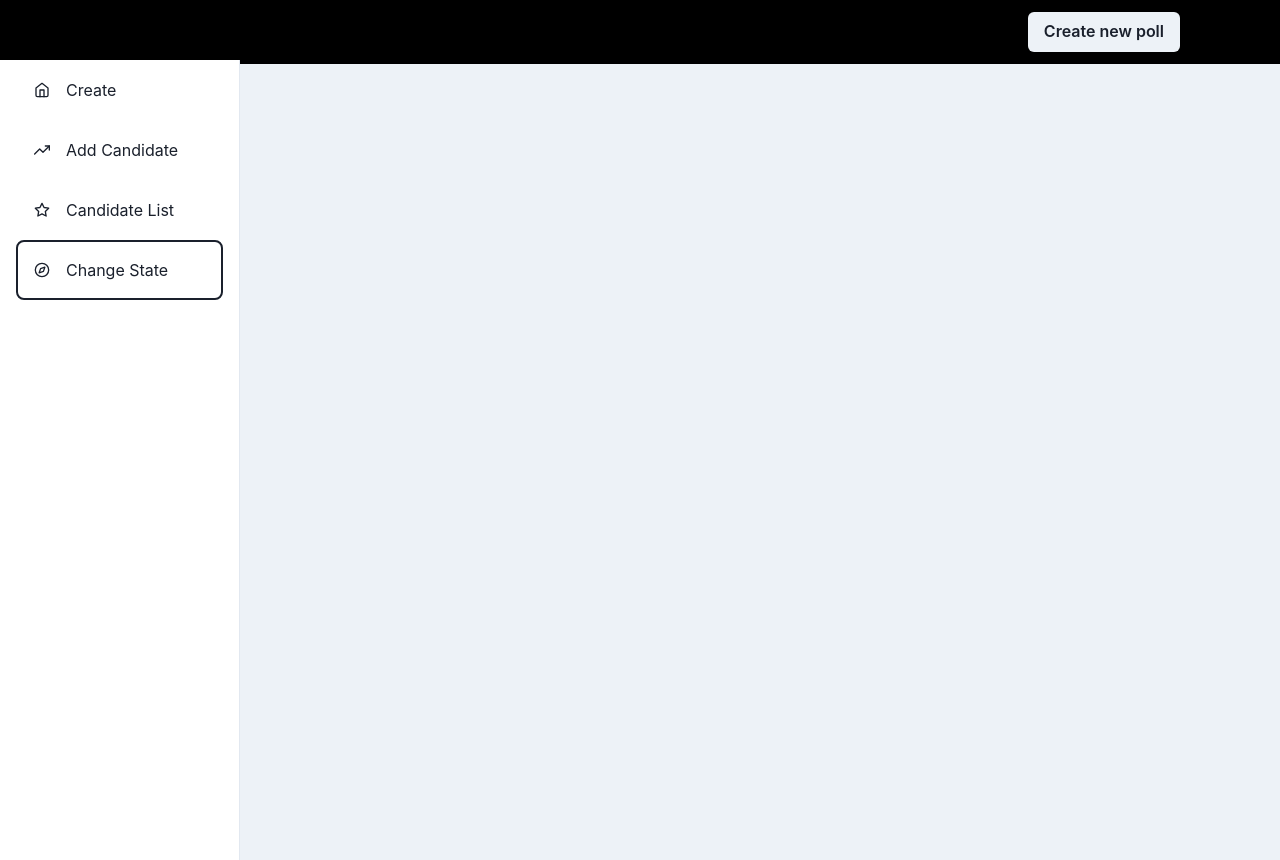
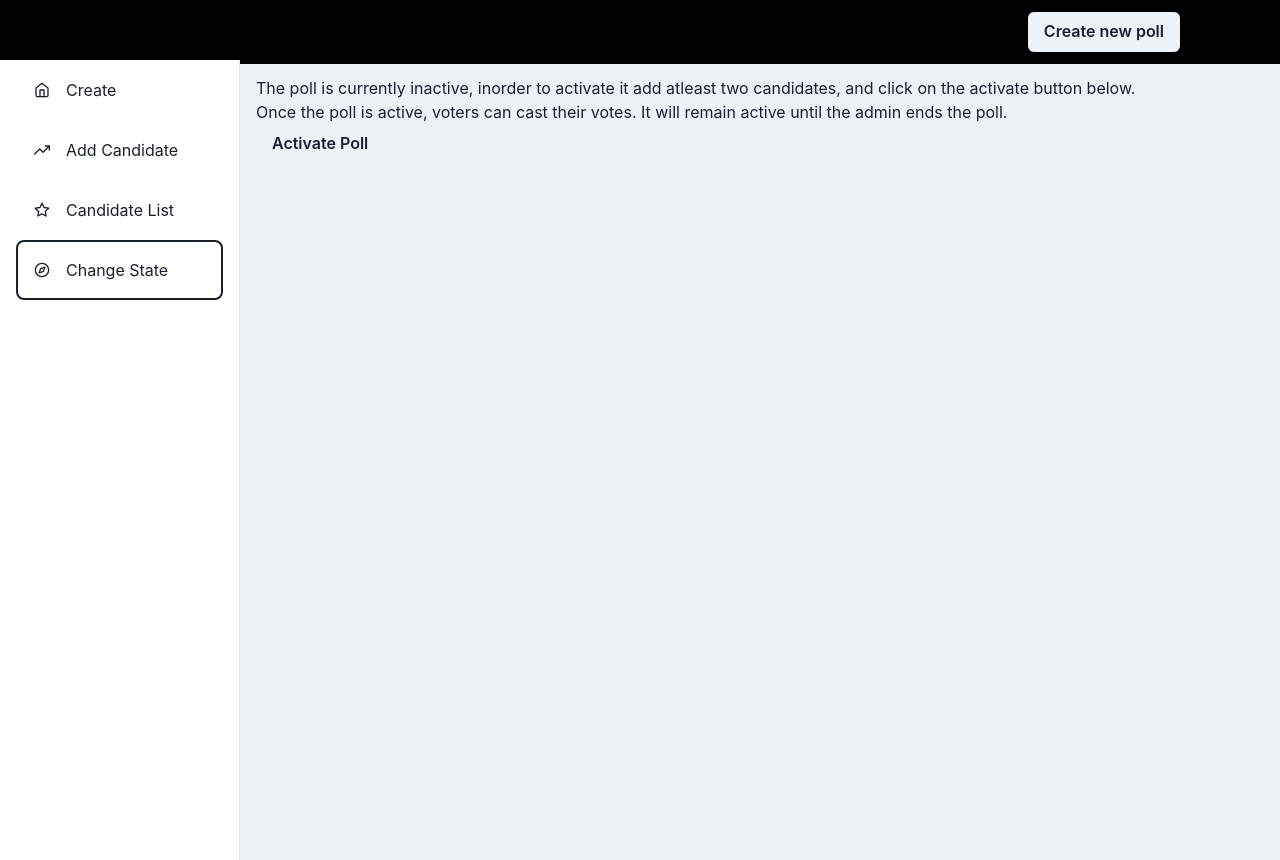
Before and after one commit to Triden47/e-voting, a Next.js app in the folder e-voting frontend/: page /create in a window 1280 px wide. Both pictures are taken after a click on the element "Change State". Built offline with nearby package versions, Linux system fonts and the light colour scheme.

Commit message:
add change state option for polls

```diff
--- /dev/null
+++ b/e-voting frontend/components/Content/Change_State.js
@@ -0,0 +1,50 @@
+import { Button } from "@chakra-ui/react";
+import { useState } from "react";
+
+const Change_State = () => {
+  const [currentState, setCurrentState] = useState("inactive");
+  return (
+    <>
+      {currentState === "inactive" && (
+        <div>
+          <p>
+            The poll is currently inactive, inorder to activate it add atleast
+            two candidates, and click on the activate button below.
+          </p>
+
+          <p>
+            Once the poll is active, voters can cast their votes. It will remain
+            active until the admin ends the poll.
+          </p>
+          <Button type="button" onClick={() => setCurrentState("active")}>
+            Activate Poll
+          </Button>
+        </div>
+      )}
+      {currentState === "active" && (
+        <div>
+          <p>
+            The poll is now active, to end the poll click on the Finish button below.
+          </p>
+
+          <p>
+            Once the poll ends, voters won't be able to cast their votes anymore. Results will be available.
+          </p>
+          <Button type="button" onClick={() => setCurrentState("finish")}>
+            Finish Poll
+          </Button>
+        </div>
+      )}
+
+      {currentState === "finish" && (
+        <div>
+          <p>
+            The poll has ended, results are available.
+          </p>
+        </div>
+      )}
+    </>
+  );
+};
+
+export default Change_State;
--- a/e-voting frontend/components/Content/Content.js
+++ b/e-voting frontend/components/Content/Content.js
@@ -1,11 +1,13 @@
 import Detail from "./Detail";
 import Add_Candidate from "./Add_Candidate";
+import Change_State from "./Change_State";
 
 const Content = ({ item }) => {
   return (
     <>
       {item === "Create" && <Detail />}
       {item === "Add Candidate" && <Add_Candidate />}
+      {item === "Change State" && <Change_State />}
     </>
   );
 };
```
